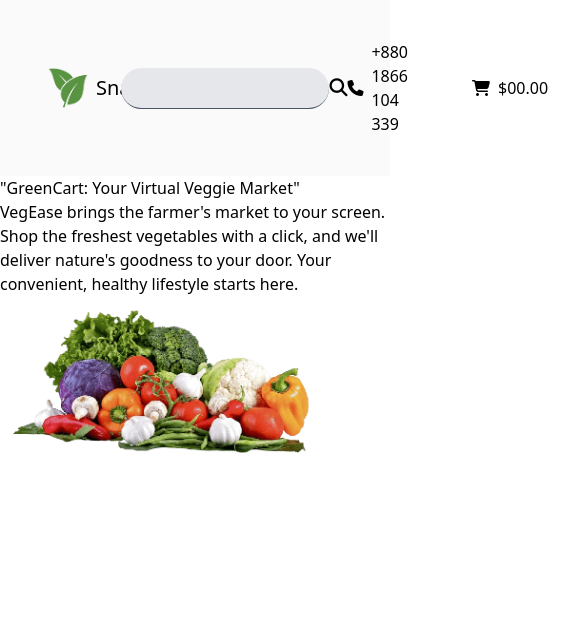
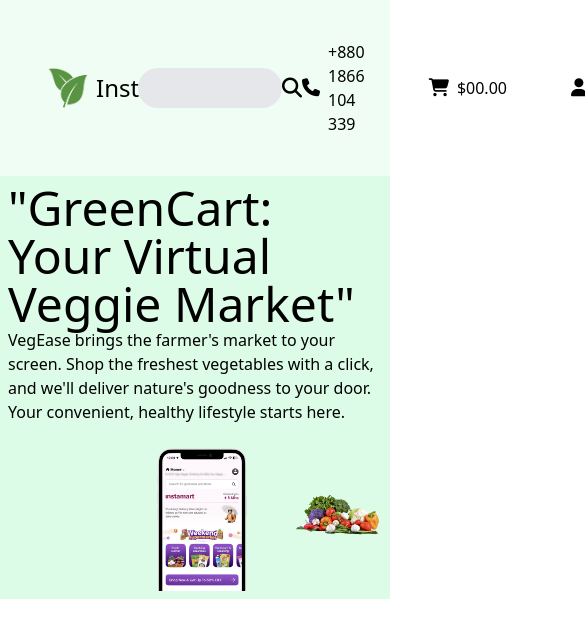
Before and after one commit to joeltmathew857/Digital-Clock, a plain HTML site: page index.html in a window 390 px wide. Shown: the top 638 px of the page, 585 px wide, since content can reach past the window. Drawn offline with nearby package versions, Linux system fonts and the light colour scheme; files whose address does not match are found by name.

```diff
--- a/index.html
+++ b/index.html
@@ -15,7 +15,7 @@
   </head>
   <body>
     <!--NavBar-->
-    <div class="bg-zinc-50 bg-cover bg-center p-6">
+    <div class="bg-green-50 bg-cover bg-center p-6">
       <nav class="flex justify-between items-center p-4">
         <div class="flex items-center">
           <img
@@ -23,24 +23,24 @@
             class="h-14 w-14"
             srcset=""
           />
-          <h1 class="font-quicksand font-light text-xl">SnapGro</h1>
+          <h1 class="font-quicksand font-light text-2xl">InstaGro</h1>
         </div>
         <div class="input-container items-center flex">
           <input
             type="text"
-            name="price"
-            id="price"
-            class="block w-full bg-gray-200 border-b border-gray-600 rounded-full py-2 pl-24 pr-28 text-black placeholder:text-gray-400 sm:text-base sm:leading-6"
+            name="Search"
+            id="Search"
+            class="block w-full bg-gray-200 border-gray-600 rounded-full py-2 pl-4 pr-32 text-black placeholder:text-gray-400 sm:text-base sm:leading-6"
             placeholder="Search"
           />
-          <i class="fas fa-search text-lg"></i>
+          <i class="fas fa-search text-xl"></i>
         </div>
         <div class="flex space-x-16">
           <a
             href="https://www.youtube.com/watch?v=SgmNxE9lWcY&t=167s"
             class="icon-container hover:text-sky-700 flex space-x-2 items-center"
           >
-            <i class="fa-solid fa-phone text-base"></i>
+            <i class="fa-solid fa-phone text-lg"></i>
             <!-- Increased icon size -->
             <p class="text-base">+880 1866 104 339</p>
             <!-- Increased text size -->
@@ -49,7 +49,7 @@
             href="https://tailwindcss.com/docs/hover-focus-and-other-states"
             class="icon-container hover:text-sky-700 flex space-x-2 items-center"
           >
-            <i class="fas fa-cart-shopping text-base"></i>
+            <i class="fas fa-cart-shopping text-lg"></i>
             <!-- Increased icon size -->
             <p class="text-base">$00.00</p>
             <!-- Increased text size -->
@@ -58,7 +58,7 @@
             href="https://www.pexels.com/"
             class="icon-container hover:text-sky-700 flex items-center"
           >
-            <i class="fas fa-user text-base"></i>
+            <i class="fas fa-user text-lg"></i>
             <!-- Increased icon size -->
           </a>
         </div>
@@ -91,23 +91,37 @@
     </div>
 
     <!--HEADER-->
-    <div>
-      <h1>"GreenCart: Your Virtual Veggie Market"</h1>
-      <p>
+    <div class="bg-green-100 flex">
+      <div class="p-2 max-w-md mx-auto">
+        <h1 class="font-medium font-Rajdhani Condensed text-5xl">
+          "GreenCart: Your Virtual Veggie Market"
+        </h1>
+        <p class="font-Smooch Sans text-base whitespace-normal">
           VegEase brings the farmer's market to your screen. Shop the freshest
           vegetables with a click, and we'll deliver nature's goodness to your
           door. Your convenient, healthy lifestyle starts here.
         </p>
-      <!-- <img src="/Images/play_store.webp" alt="" srcset="" />
-      <img src="/Images/app_store.webp" alt="" srcset="" /> -->
-      <div>
-        <!--IMAGES VEGITABLES-->
+
+        <!-- Uncomment the following lines if you have images for app stores -->
+        <!-- <img src="/Images/play_store.webp" alt="Play Store" class="w-20 h-20 mx-2" />
+          <img src="/Images/app_store.webp" alt="App Store" class="w-20 h-20 mx-2" /> -->
+
+        <div class="flex justify-center items-center mt-4">
+          <!-- IMAGES VEGETABLES -->
+          <div class="mr-4">
+            <img
+              src="/Images/1_R_ZCf1TnwRX19bQcTcYyng-ai-brush-removebg-y2isci94.png"
+              alt="Vegetable Image 1"
+              class="w-94 h-94"
+            />
+          </div>
           <div>
             <img
               src="/Images/png-clipart-vegetables-herbs-vegetarian-cuisine-vegetable-natural-foods-leaf-vegetable-removebg-preview.png"
-            alt=""
-            class="w-80 h-30"
+              alt="Vegetable Image 2"
+              class="w-100 h-120"
             />
+          </div>
         </div>
       </div>
     </div>
```
Also changed, not shown: Images/1_R_ZCf1TnwRX19bQcTcYyng-ai-brush-removebg-y2isci94.png (added). Lines whose indentation alone changed are shown as unchanged.
